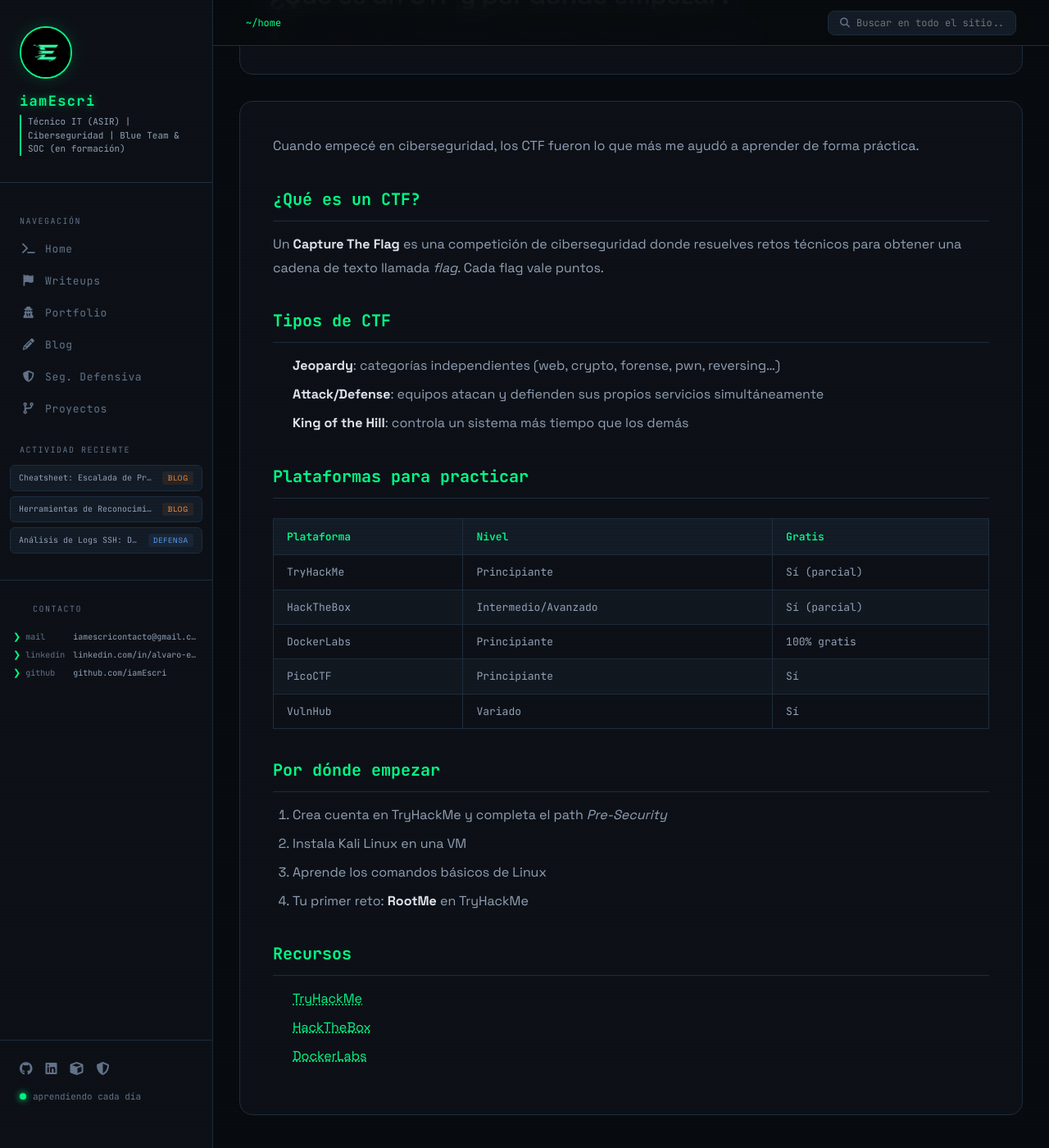
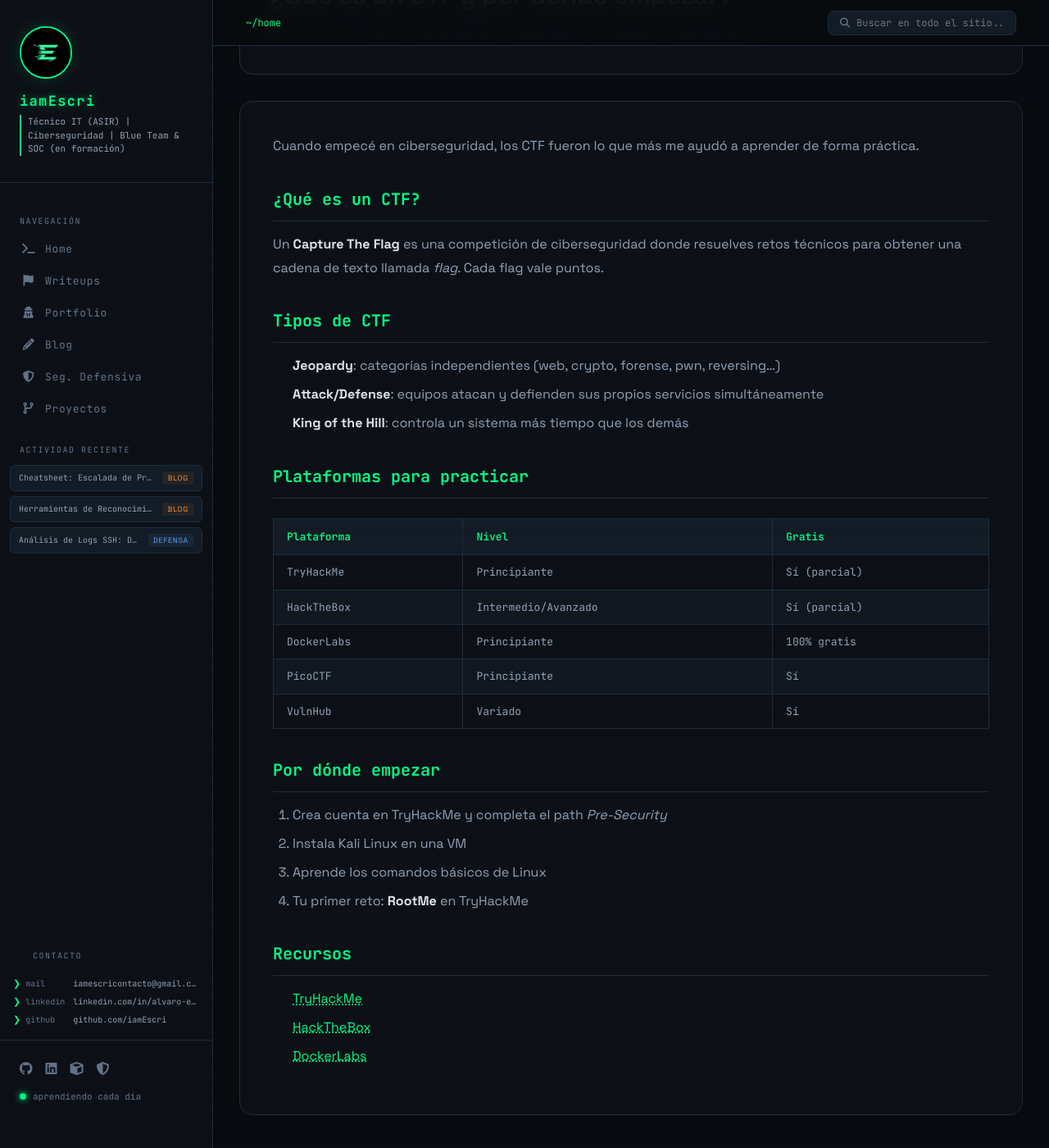
Before and after one commit to iamEscri/iamescri.github.io, a Jekyll site: the page built from _posts/blog/2026-03-20-que-es-un-ctf.md, in a window 1280 px wide and 1400 px high, scrolled down 233 px. Shown: the whole window at 82% size. Built offline with Jekyll 4.4.1, drawn with Linux system fonts in a browser that asks for light colours.

Commit message:
Update main.css

```diff
--- a/assets/css/main.css
+++ b/assets/css/main.css
@@ -110,7 +110,7 @@ body::before {
   margin-top: 2px;
 }
 
-.sidebar-nav { padding: 24px 0; }
+.sidebar-nav { flex: 1; padding: 24px 0; }
 
 .nav-section {
   padding: 0 24px 8px;
@@ -186,8 +186,7 @@ body::before {
 .recent-sidebar-date { font-size: 10px; color: var(--text-muted); opacity: 0.6; }
 
 .sidebar-contact {
-  padding: 12px 16px 14px;
-  border-top: 1px solid var(--border);
+  padding: 0 16px 14px;
 }
 .sidebar-contact .nav-section { margin-bottom: 8px; }
 .contact-row {
@@ -204,7 +203,6 @@ body::before {
 .c-val { color: var(--text-dim); font-size: 10px; font-family: var(--font-mono); white-space: nowrap; overflow: hidden; text-overflow: ellipsis; transition: color 0.15s; }
 
 .sidebar-footer {
-  margin-top: auto;
   padding: 24px;
   border-top: 1px solid var(--border);
 }
```
